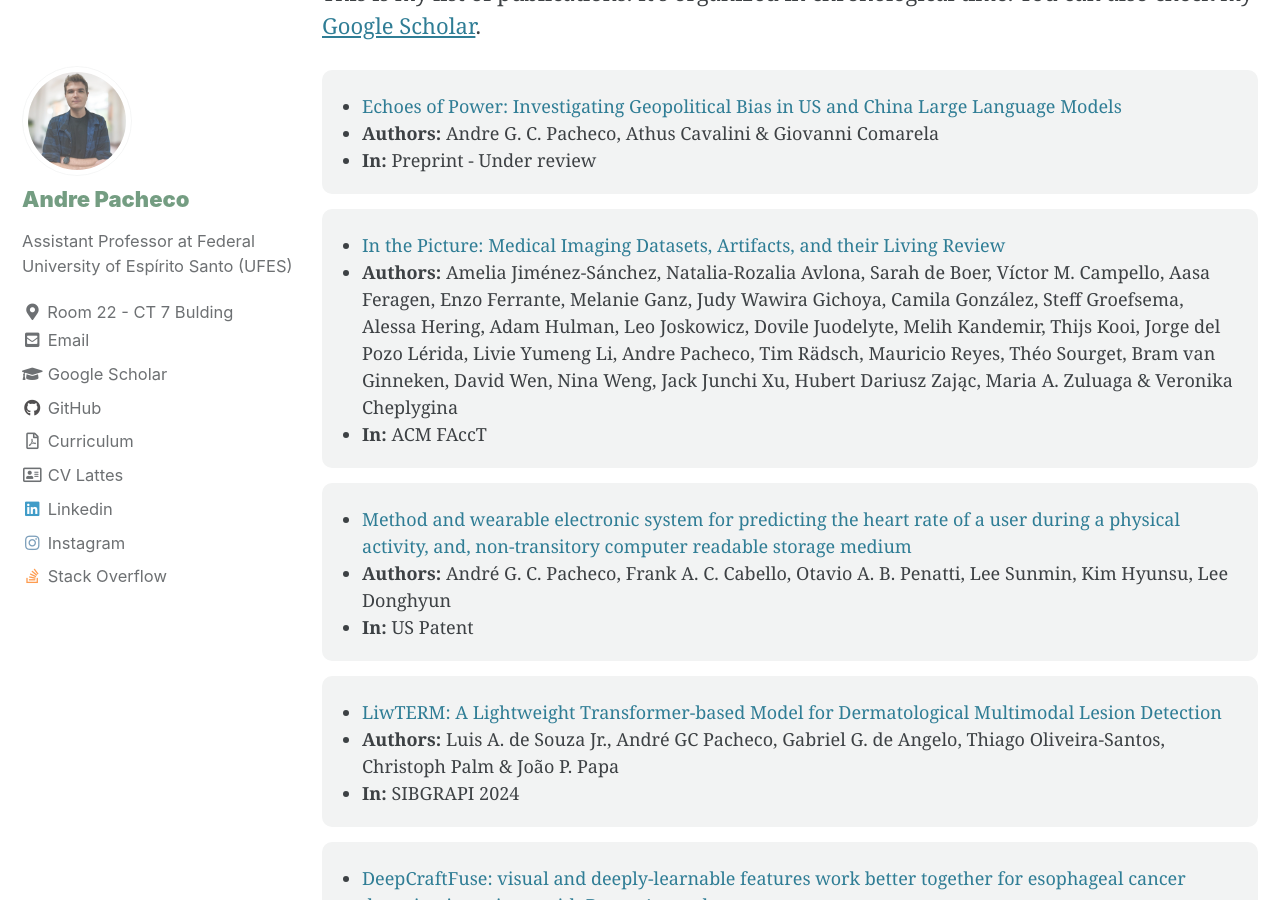
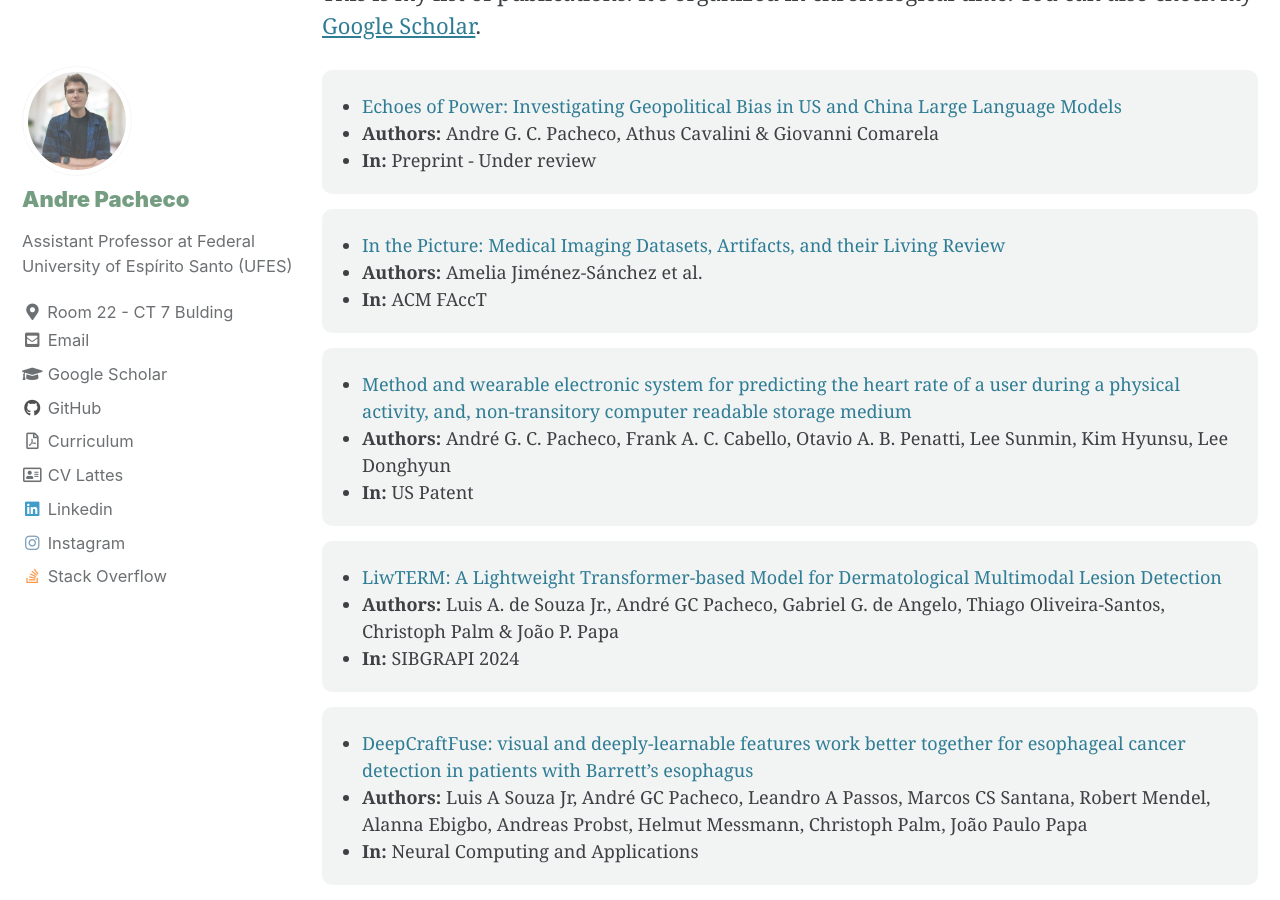
Before and after one commit to paaatcha/paaatcha.github.io, a Jekyll site: the page built from _pages/research.md, in a window 1280 px wide and 900 px high, scrolled down 2015 px. Built offline with Jekyll 4.4.1, drawn with Linux system fonts in a browser that asks for light colours; cached includes are drawn as plain includes.

Commit message:
updating papers

```diff
--- a/_data/papers.yml
+++ b/_data/papers.yml
@@ -13,7 +13,7 @@ papers:
     place: "Preprint - Under review"
 
   - title: "In the Picture: Medical Imaging Datasets, Artifacts, and their Living Review"
-    authors: "Amelia Jiménez-Sánchez, Natalia-Rozalia Avlona, Sarah de Boer, Víctor M. Campello, Aasa Feragen, Enzo Ferrante, Melanie Ganz, Judy Wawira Gichoya, Camila González, Steff Groefsema, Alessa Hering, Adam Hulman, Leo Joskowicz, Dovile Juodelyte, Melih Kandemir, Thijs Kooi, Jorge del Pozo Lérida, Livie Yumeng Li, Andre Pacheco, Tim Rädsch, Mauricio Reyes, Théo Sourget, Bram van Ginneken, David Wen, Nina Weng, Jack Junchi Xu, Hubert Dariusz Zając, Maria A. Zuluaga & Veronika Cheplygina"
+    authors: "Amelia Jiménez-Sánchez et al."
     link: "https://arxiv.org/abs/2501.10727"
     place: "ACM FAccT"
 
```
